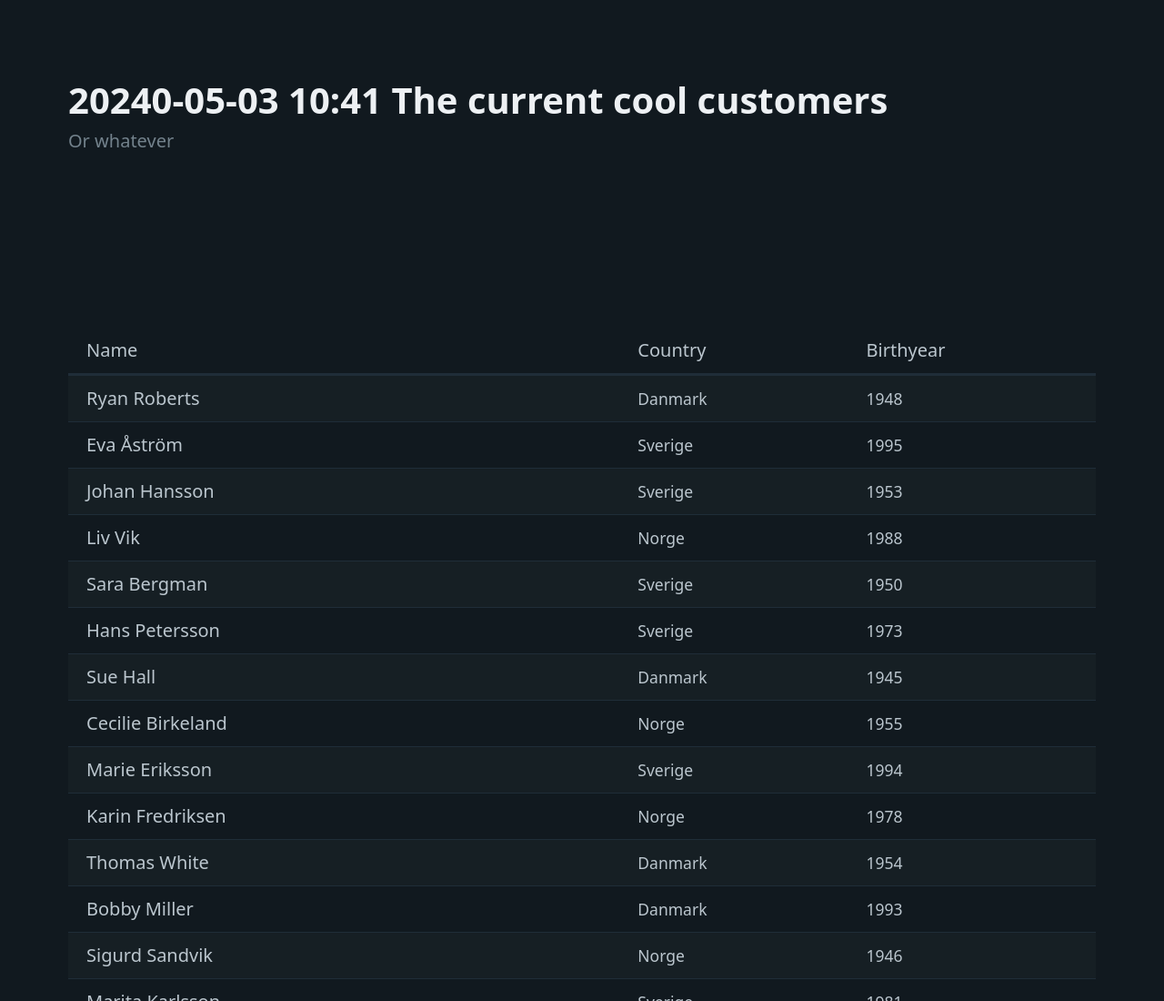
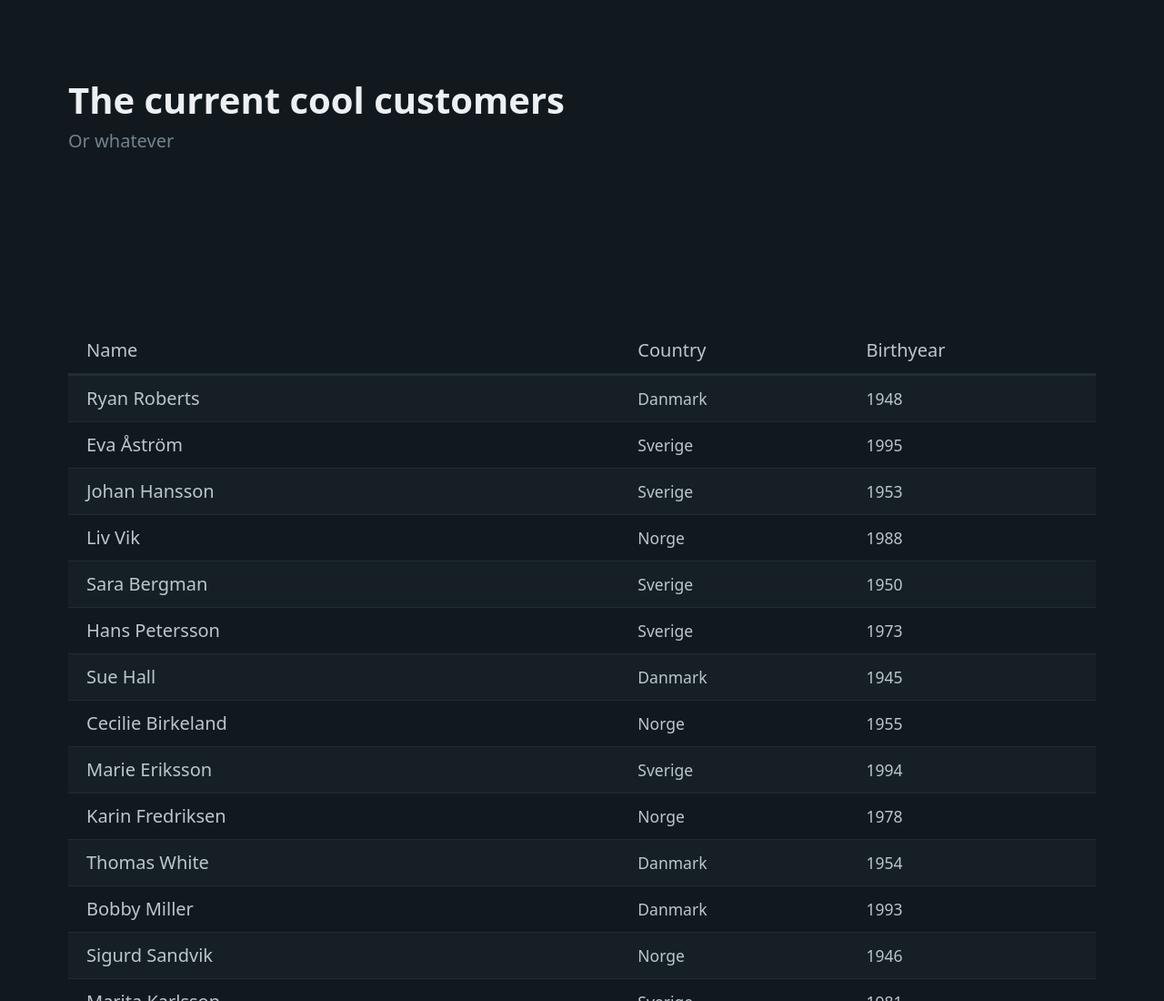
Before and after one commit to AurelijusMorkvenas/pyhtoncreateprofiles-main, a plain HTML site: page index.html in a window 1280 px wide. Shown: the top 1100 px of the page at 91% size. Drawn offline with nearby package versions, Linux system fonts and the light colour scheme.

Commit message:
cool customers

```diff
--- a/index.html
+++ b/index.html
@@ -12,7 +12,7 @@
     <!-- Header -->
     <header class="container">
       <hgroup>
-        <h1>20240-05-03 10:41 The current cool customers</h1>
+        <h1>The current cool customers</h1>
         <h2>Or whatever</h2>
       </hgroup>
     </header>
```
